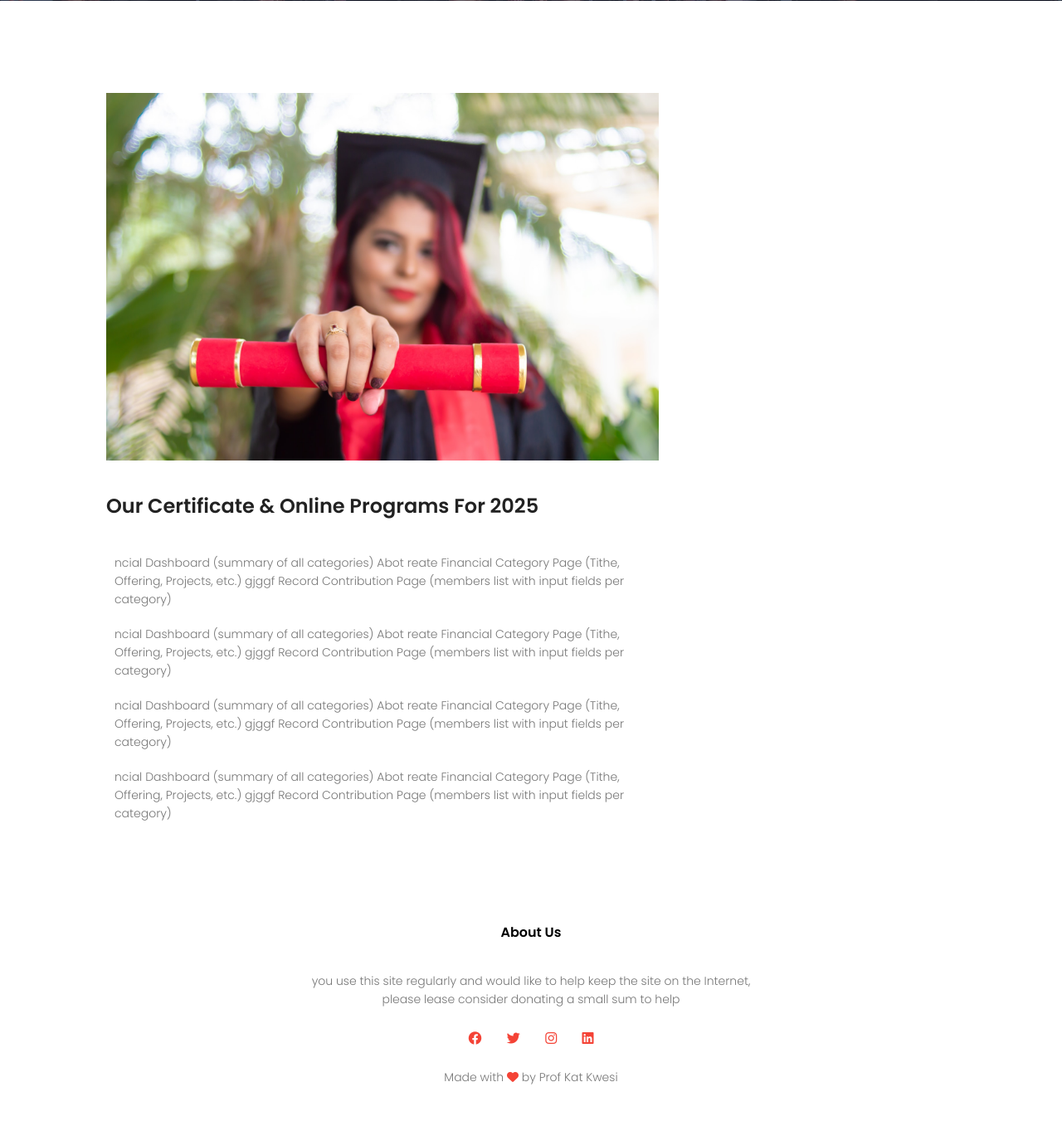
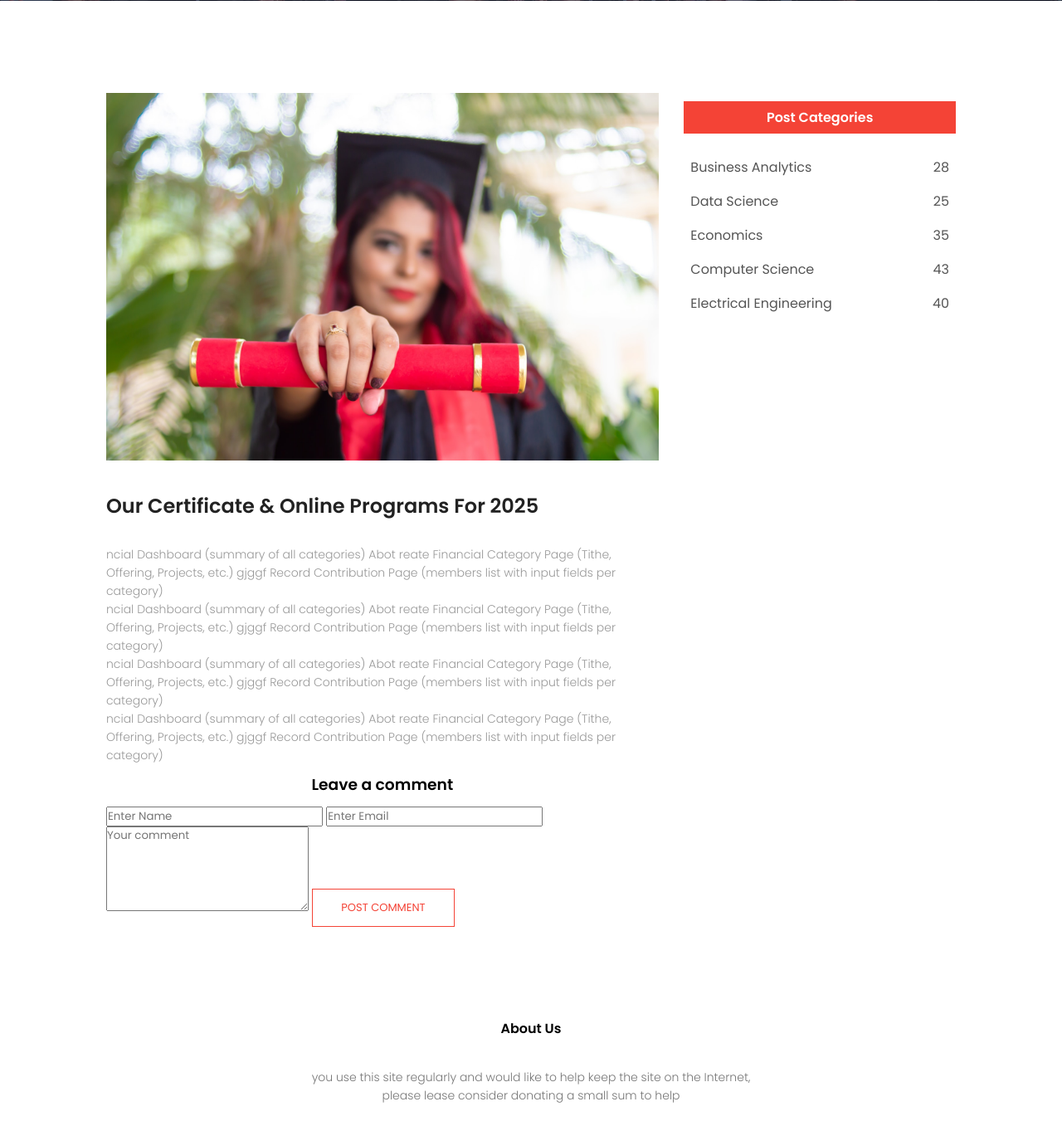
Before and after one commit to KATAKYIE-KWESI/Webapp1, a Django app: page /blog/ in a window 1280 px wide. Shown: the part 399-1756 px from the top of the page at 83% size. Before the commit the page ends 1706 px from the top, so only its background shows below. Run offline with Django 5.2, Linux system fonts and the light colour scheme.

Commit message:
Adding a form in the blogpage

```diff
--- a/static/styles/homepage.css
+++ b/static/styles/homepage.css
@@ -522,3 +522,29 @@ h3{
  font-weight: 600;
  margin: 30px 0;
 }
+
+.blog-left p{
+ color: #999;
+ padding: 0;
+}
+
+.blog-right{
+ flex-basis: 32%;
+}
+
+.blog-right h3{
+ background: #f44336;
+ color: #fff;
+ padding: 7px 0;
+ font-size: 16px;
+ margin-bottom: 20px;
+}
+
+.blog-right div{
+  display: flex;
+  align-items: center;
+  justify-content: space-between;
+  color: #555;
+  padding: 8px;
+  box-sizing: border-box;
+}
--- a/templates/blogpage.html
+++ b/templates/blogpage.html
@@ -58,9 +58,43 @@
              Abot reate Financial Category Page (Tithe, Offering, Projects, etc.)
              gjggf  Record Contribution Page (members list with input fields per category)
             </p>
+
+        <div class="comment-box">
+            <h3> Leave a comment</h3>
+
+            <form class="comment-form">
+                <input type="text" placeholder="Enter Name">
+                <input type="text" placeholder="Enter Email">
+                <textarea  rows="5" placeholder="Your comment"></textarea>
+                <button type="submit" class="hero-btn red-btn">POST COMMENT</button>
+            </form>
         </div>
 
-        <div class="blog-right"></div>
+        </div>
+
+        <div class="blog-right">
+          <h3>Post Categories</h3>
+          <div>
+              <span>Business Analytics</span>
+              <span> 28 </span>
+          </div>
+          <div>
+              <span>Data Science</span>
+              <span> 25 </span>
+          </div>
+          <div>
+              <span>Economics</span>
+              <span> 35</span>
+          </div>
+          <div>
+              <span>Computer Science</span>
+              <span> 43 </span>
+          </div>
+          <div>
+              <span>Electrical Engineering</span>
+              <span> 40 </span>
+          </div>
+        </div>
     </div>
 </section>
 
```
